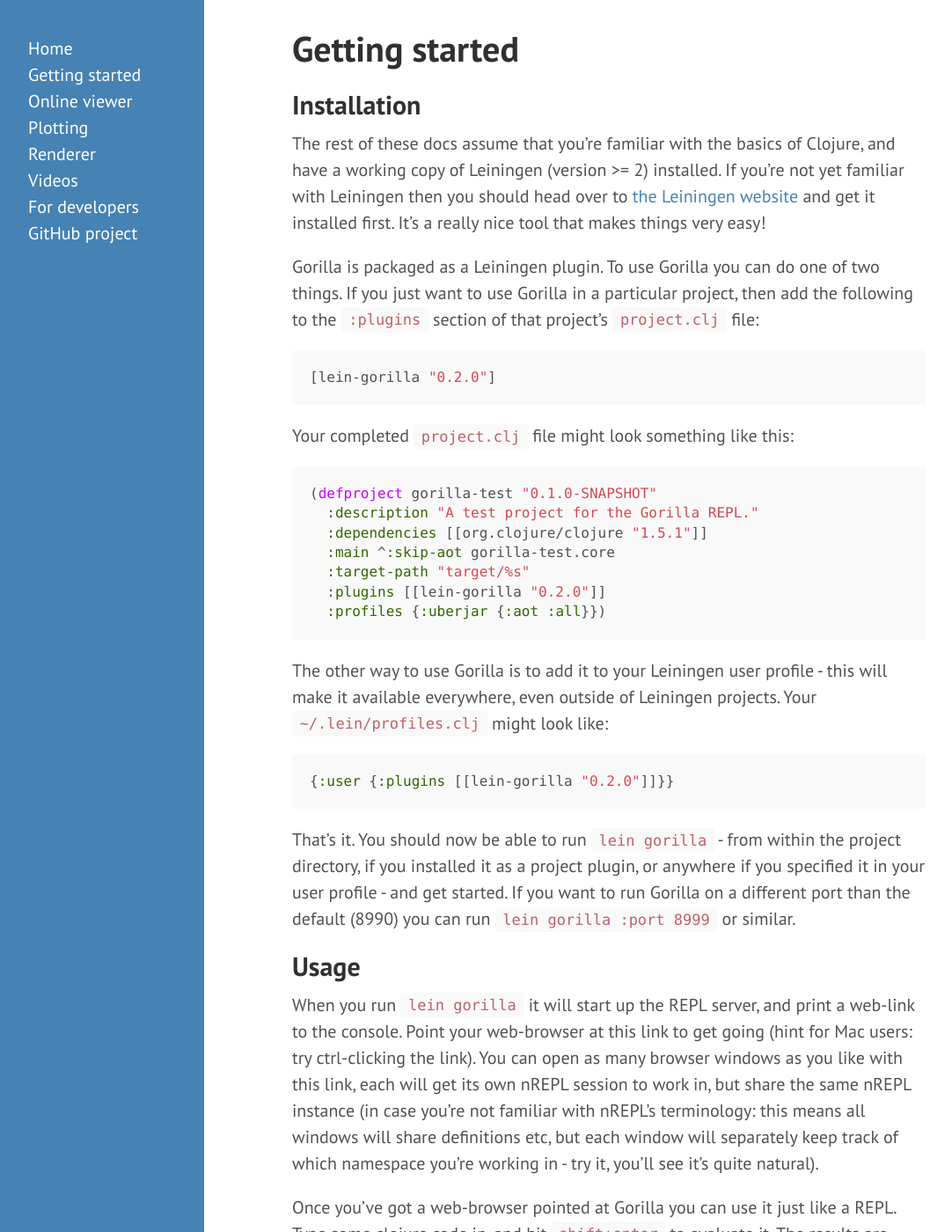
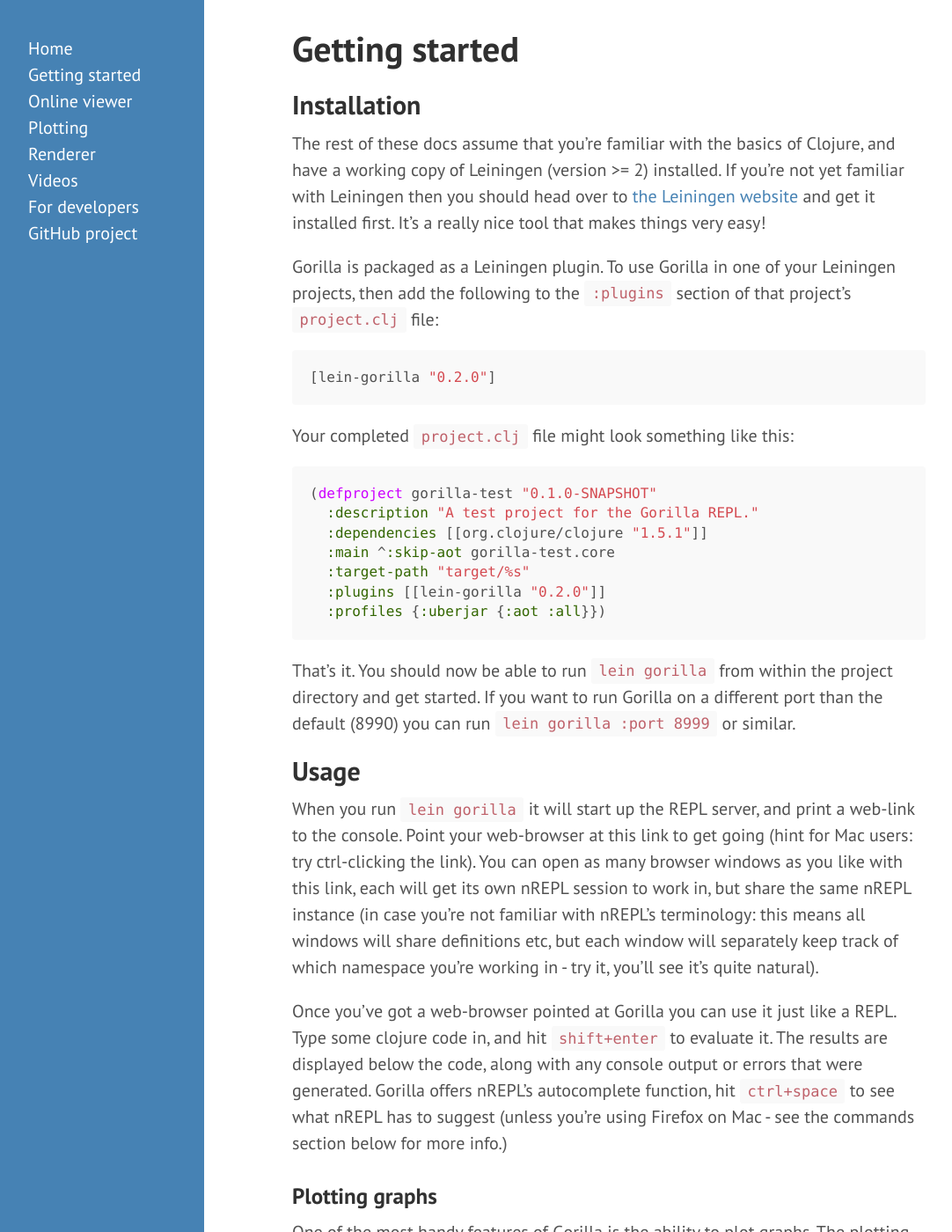
Before and after one commit to JonyEpsilon/gorilla-repl.org, a Jekyll site: the page built from start.md, in a window 1280 px wide and 1400 px high. Shown: the whole window at 88% size, without its empty margins (8-1090 px from the left). Built offline with Jekyll 4.4.1, drawn with Linux system fonts in a browser that asks for light colours; Markdown is read by kramdown in place of the engine named in the settings; some of the changed text lies outside the part shown.

````diff
--- a/start.md
+++ b/start.md
@@ -10,8 +10,8 @@ The rest of these docs assume that you're familiar with the basics of Clojure, a
 [the Leiningen website](http://leiningen.org) and get it installed first. It's a really nice tool that makes things very
 easy!
 
-Gorilla is packaged as a Leiningen plugin. To use Gorilla you can do one of two things. If you just want to use Gorilla
-in a particular project, then add the following to the `:plugins` section of that project's `project.clj` file:
+Gorilla is packaged as a Leiningen plugin. To use Gorilla in one of your Leiningen projects, then add the following to
+the `:plugins` section of that project's `project.clj` file:
 
 ```clojure
 [lein-gorilla "0.2.0"]
@@ -27,16 +27,9 @@ Your completed `project.clj` file might look something like this:
   :plugins [[lein-gorilla "0.2.0"]]
   :profiles {:uberjar {:aot :all}})
 ```
-The other way to use Gorilla is to add it to your Leiningen user profile - this will make it available everywhere, even
-outside of Leiningen projects. Your `~/.lein/profiles.clj` might look like:
 
-```clojure
-{:user {:plugins [[lein-gorilla "0.2.0"]]}}
-```
-
-That's it. You should now be able to run `lein gorilla` - from within the project directory, if you installed it as a
-project plugin, or anywhere if you specified it in your user profile - and get started. If you want to run Gorilla on a
-different port than the default (8990) you can run `lein gorilla :port 8999` or similar.
+That's it. You should now be able to run `lein gorilla` from within the project directory and get started. If you want
+to run Gorilla on a different port than the default (8990) you can run `lein gorilla :port 8999` or similar.
 
 
 ## Usage
@@ -127,8 +120,9 @@ See issue #45 for more details.
 
 You can save the contents of a window to a worksheet file. This will include everything you see, the code, the output,
 graphs, notes and mathematics, the lot. To save a file just hit `ctrl+g ctrl+s`. If you haven't already saved the file it will
-prompt for a filename, which is given relative to the project/where you invoked `lein gorilla`. To load a file, use
-`ctrl+g ctrl+l`. By convention, I often find it convenient to store my worksheets in a directory called `ws` at the root
+prompt for a filename, which is given relative to the project. To load a file, use
+`ctrl+g ctrl+l` (note that Gorilla files must end in `.clj` or `.cljw` to be loaded. By convention, I often find it
+convenient to store my worksheets in a directory called `ws` at the root
 of the project (alongside `src` etc) but you, of course, can store them wherever you want. A neat feature is that these
 worksheet files are just plain Clojure files with some magic comments. This means it's really easy to interactively
 develop your code in Gorilla, and then turn it into a library when it stabilises.
````
Also changed, not shown: other parts of start.md (+1 -1 lines).
